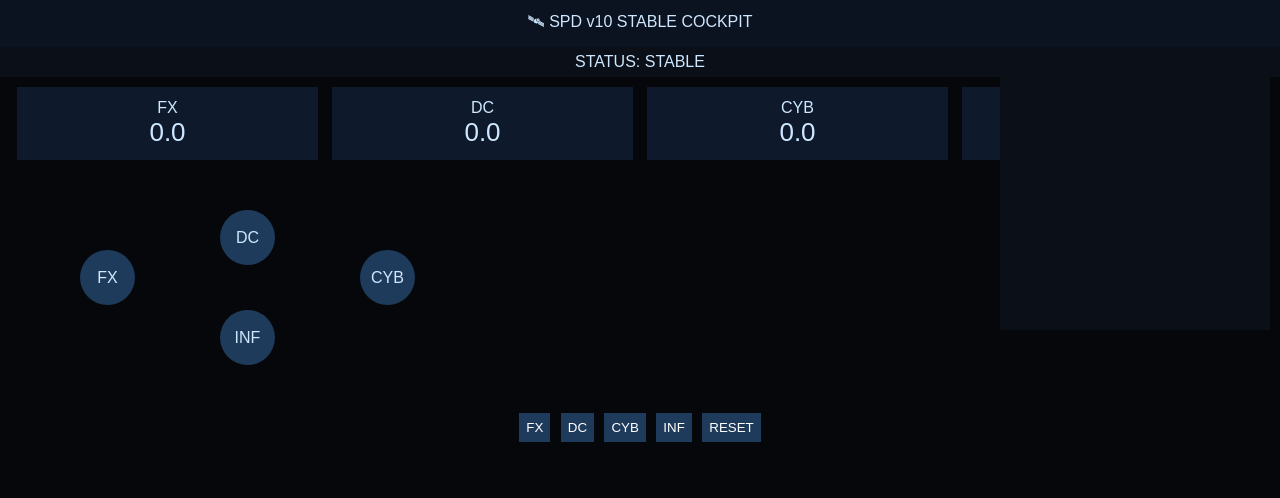
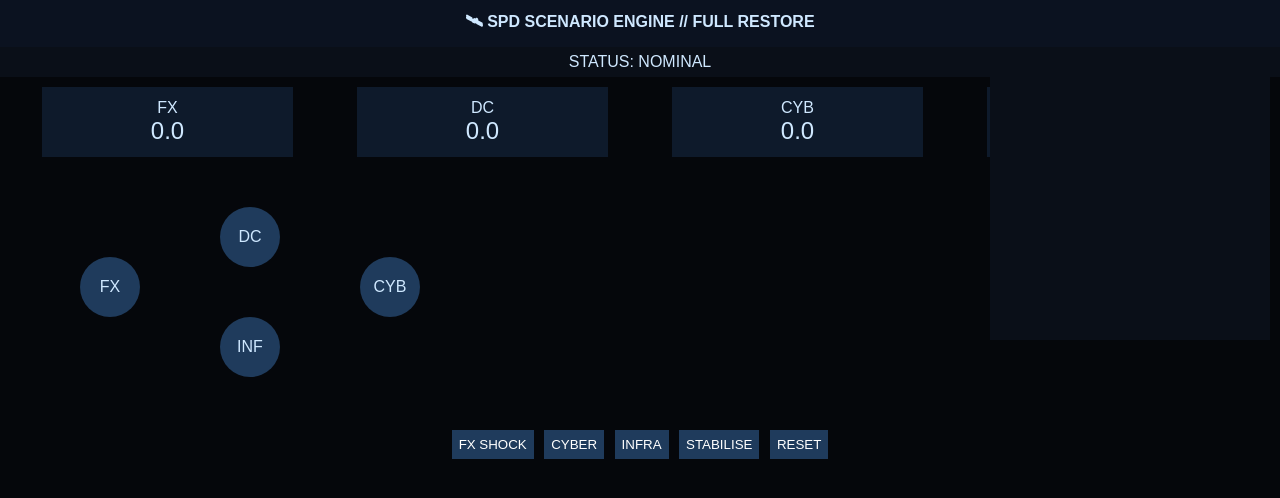
Before and after one commit to 123AGustien/sextant-rule-library, a plain HTML site: page index.html in a window 1280 px wide. Drawn offline with Linux system fonts and the light colour scheme.

Commit message:
Update index.html

```diff
--- a/index.html
+++ b/index.html
@@ -2,28 +2,85 @@
 <html lang="en">
 <head>
 <meta charset="UTF-8">
-<title>SPD v10 // STABLE COCKPIT</title>
+<title>SPD // SCENARIO SYSTEM CORE</title>
 
 <style>
 body { margin:0; background:#05070b; color:#cfe8ff; font-family:Arial; }
-.header { padding:10px; background:#0b1220; text-align:center; }
-#statusBar { text-align:center; padding:6px; background:#0a0f18; }
-.panel { display:flex; justify-content:space-around; padding:10px; }
-.card { background:#0e1a2b; width:22%; padding:12px; text-align:center; }
-.value { font-size:26px; }
-#graph { position:relative; height:240px; }
-.node { position:absolute; width:55px; height:55px; border-radius:50%;
-background:#1f3b5c; display:flex; align-items:center; justify-content:center; }
-button { margin:3px; padding:7px; background:#1f3b5c; color:white; border:none; }
-#log { position:absolute; right:10px; top:60px; width:250px; height:250px;
-background:#0a0f18; font-size:11px; overflow:auto; padding:10px; }
+
+.header {
+  padding:10px;
+  background:#0b1220;
+  text-align:center;
+  font-weight:bold;
+}
+
+#statusBar {
+  text-align:center;
+  padding:6px;
+  background:#0a0f18;
+  transition:0.3s;
+}
+
+.panel {
+  display:flex;
+  justify-content:space-around;
+  padding:10px;
+}
+
+.card {
+  background:#0e1a2b;
+  width:18%;
+  padding:12px;
+  text-align:center;
+}
+
+.value { font-size:24px; }
+
+#graph {
+  position:relative;
+  height:260px;
+}
+
+.node {
+  position:absolute;
+  width:60px;
+  height:60px;
+  border-radius:50%;
+  background:#1f3b5c;
+  display:flex;
+  align-items:center;
+  justify-content:center;
+  transition: transform 0.2s;
+  cursor:pointer;
+}
+
+button {
+  margin:3px;
+  padding:7px;
+  background:#1f3b5c;
+  color:white;
+  border:none;
+  cursor:pointer;
+}
+
+#log {
+  position:absolute;
+  right:10px;
+  top:60px;
+  width:260px;
+  height:260px;
+  background:#0a0f18;
+  font-size:11px;
+  overflow:auto;
+  padding:10px;
+}
 </style>
 </head>
 
 <body>
 
-<div class="header">🛰 SPD v10 STABLE COCKPIT</div>
-<div id="statusBar">STATUS: STABLE</div>
+<div class="header">🛰 SPD SCENARIO ENGINE // FULL RESTORE</div>
+<div id="statusBar">STATUS: NOMINAL</div>
 
 <div class="panel">
   <div class="card">FX<div id="FX" class="value">0</div></div>
@@ -33,68 +90,146 @@ background:#0a0f18; font-size:11px; overflow:auto; padding:10px; }
 </div>
 
 <div id="graph">
-  <div class="node" id="nFX" onclick="inject('FX')" style="left:80px;top:80px;">FX</div>
-  <div class="node" id="nDC" onclick="inject('DC')" style="left:220px;top:40px;">DC</div>
-  <div class="node" id="nCYB" onclick="inject('CYB')" style="left:360px;top:80px;">CYB</div>
-  <div class="node" id="nINF" onclick="inject('INF')" style="left:220px;top:140px;">INF</div>
+  <div class="node" onclick="inject('FX')" style="left:80px;top:90px;">FX</div>
+  <div class="node" onclick="inject('DC')" style="left:220px;top:40px;">DC</div>
+  <div class="node" onclick="inject('CYB')" style="left:360px;top:90px;">CYB</div>
+  <div class="node" onclick="inject('INF')" style="left:220px;top:150px;">INF</div>
 </div>
 
 <div style="text-align:center;">
-  <button onclick="inject('FX')">FX</button>
-  <button onclick="inject('DC')">DC</button>
-  <button onclick="inject('CYB')">CYB</button>
-  <button onclick="inject('INF')">INF</button>
+  <button onclick="scenario('FX_SHOCK')">FX SHOCK</button>
+  <button onclick="scenario('CYBER')">CYBER</button>
+  <button onclick="scenario('INFRA')">INFRA</button>
+  <button onclick="scenario('STABILISE')">STABILISE</button>
   <button onclick="reset()">RESET</button>
 </div>
 
-<div id="log">LOG READY</div>
+<div id="log">SYSTEM READY</div>
 
 <script>
+
 const state = {
-  FX:{v:0,x:80,y:80},
-  DC:{v:0,x:220,y:40},
-  CYB:{v:0,x:360,y:80},
-  INF:{v:0,x:220,y:140}
+  FX:{v:0},
+  DC:{v:0},
+  CYB:{v:0},
+  INF:{v:0}
 };
 
-const LINKS = [["FX","DC"],["DC","CYB"],["CYB","INF"],["INF","FX"]];
+const LINKS = [
+  ["FX","DC",0.9],
+  ["DC","CYB",0.7],
+  ["CYB","INF",0.8],
+  ["INF","FX",0.6]
+];
+
 let log = [];
 
-function inject(n){ state[n].v += 10; log.push(n+" +10"); }
+/* direct injection */
+function inject(n){
+  state[n].v += 10;
+  log.push(n + " +10");
+}
 
+/* scenario engine */
+function scenario(type){
+
+  if(type === "FX_SHOCK"){
+    state.FX.v += 25;
+    log.push("SCENARIO: FX SHOCK");
+  }
+
+  if(type === "CYBER"){
+    state.CYB.v += 25;
+    log.push("SCENARIO: CYBER EVENT");
+  }
+
+  if(type === "INFRA"){
+    state.INF.v += 25;
+    log.push("SCENARIO: INFRA FAILURE");
+  }
+
+  if(type === "STABILISE"){
+    for(let k in state){
+      state[k].v *= 0.6;
+    }
+    log.push("SCENARIO: STABILISATION");
+  }
+}
+
+/* propagation model */
 function cascade(){
-  LINKS.forEach(([a,b])=>{
-    if(Math.random() < state[a].v/120){
+  LINKS.forEach(([a,b,w])=>{
+    const pressure = state[a].v * w;
+    if(Math.random() < pressure / 150){
       state[b].v += Math.random()*3;
-      log.push(a+"→"+b);
+      log.push(a + " → " + b);
     }
   });
 }
 
+/* decay */
 function decay(){
-  for(let k in state) state[k].v *= 0.97;
+  for(let k in state){
+    state[k].v *= 0.98;
+  }
 }
 
-function render(){
-  FX.innerText = state.FX.v.toFixed(1);
-  DC.innerText = state.DC.v.toFixed(1);
-  CYB.innerText = state.CYB.v.toFixed(1);
-  INF.innerText = state.INF.v.toFixed(1);
+/* status system */
+function statusCheck(){
 
-  for(let k in state){
-    const el = document.getElementById("n"+k);
-    el.style.transform = `scale(${1+state[k].v/60})`;
+  let total = 0;
+  for(let k in state) total += state[k].v;
+
+  const bar = document.getElementById("statusBar");
+
+  if(total > 200){
+    bar.innerText = "STATUS: STRESSED";
+    bar.style.background = "#3a0f0f";
   }
-
-  document.getElementById("log").innerHTML = log.slice(-10).join("<br>");
+  else if(total > 100){
+    bar.innerText = "STATUS: ELEVATED";
+    bar.style.background = "#3a2a0f";
+  }
+  else{
+    bar.innerText = "STATUS: NOMINAL";
+    bar.style.background = "#0a0f18";
+  }
 }
 
-function reset(){ for(let k in state){ state[k].v=0; } log=[]; }
+/* render */
+function render(){
 
-function tick(){ cascade(); decay(); render(); }
+  document.getElementById("FX").innerText = state.FX.v.toFixed(1);
+  document.getElementById("DC").innerText = state.DC.v.toFixed(1);
+  document.getElementById("CYB").innerText = state.CYB.v.toFixed(1);
+  document.getElementById("INF").innerText = state.INF.v.toFixed(1);
+
+  document.querySelectorAll(".node").forEach(n=>{
+    const key = n.innerText;
+    n.style.transform = `scale(${1 + state[key].v / 70})`;
+  });
+
+  document.getElementById("log").innerHTML =
+    log.slice(-12).join("<br>");
+}
+
+/* reset */
+function reset(){
+  for(let k in state) state[k].v = 0;
+  log = [];
+}
+
+/* main loop */
+function tick(){
+  cascade();
+  decay();
+  statusCheck();
+  render();
+}
 
 render();
-setInterval(tick,900);
+setInterval(tick, 900);
+
 </script>
 
 </body>
```
